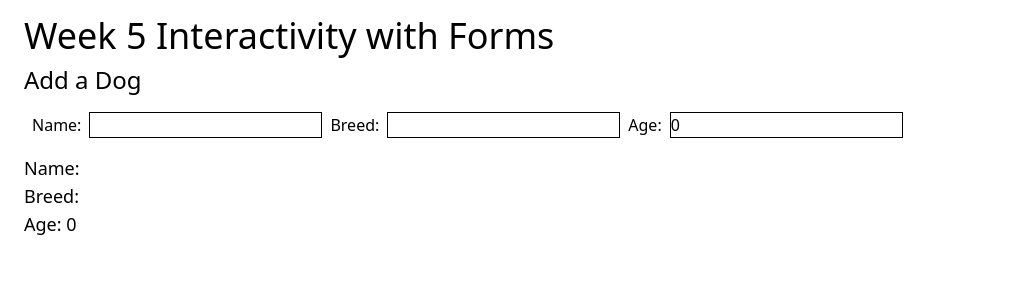
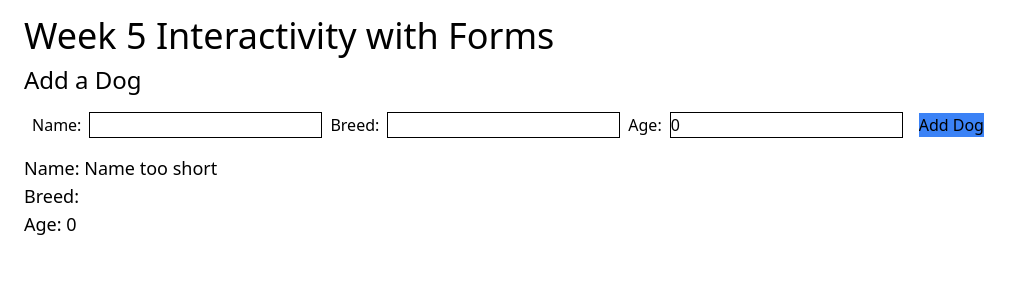
Before and after one commit to rgawalko/cprg306-assignments, a Next.js app: page /week-5 in a window 1280 px wide. Shown: the top 300 px of the page, without its empty margins (0-1023 px from the left). Built offline with nearby package versions, Linux system fonts and the light colour scheme.

Commit message:
Update dog-form.js

```diff
--- a/app/week-5/dog-form.js
+++ b/app/week-5/dog-form.js
@@ -12,10 +12,37 @@ export default function DogForm() {
         name = name.replace(/[^a-zA-Z\s]/g, "");
         setName(name);
     };
+
+    const handleBreedChange = (event) => {
+        let breed = event.target.value;
+        breed = breed.replace(/[^a-zA-Z\s]/g, "");
+        setBreed(breed);
+    };
+
+    const handleAgeChange = (event) => {
+        let age = event.target.value;
+        age = parseInt(age);
+        if (isNaN(age)) {
+            age = 0;
+        }
+        if (age < 0) {
+            age = 0;
+        }
+        setAge(age);
+    };
+
+    const handleSubmit = (event) => {
+        event.preventDefault();
+        let dog = { name, breed, age};
+        console.log(dog);
+    }
+
+
+
     return (
         <div className="m-2">
             <h2 className="text-2xl">Add a Dog</h2>
-            <form className="m-2">
+            <form className="m-2" onSubmit ={(event) => handleSubmit(event)}>
                 <label htmlFor="name">Name:</label>
                 <input
                 id="name"
@@ -29,7 +56,7 @@ export default function DogForm() {
                 id="breed"
                 type="text"
                 value={breed}
-                onChange={(event) => setBreed(event.target.value) }
+                onChange={(event) => handleBreedChange(event) }
                 className='border border-black m-2'
                 />
                 <label htmlFor="age">Age:</label>
@@ -37,13 +64,18 @@ export default function DogForm() {
                 id="age"
                 type="number"
                 value={age}
-                onChange={(event) => setAge(event.target.value) }
+                onChange={(event) => handleAgeChange(event) }
                 className='border border-black m-2'
                 />
+                <input
+                type="submit"
+                value="Add Dog"
+                className="m-2 bg-blue-500
+                hover:bg-blue-700"
+                />
             </form>
-
             <div className="text-lg">
-                <p>Name: {name}</p>
+                <p>Name: {name.length >=3 ? name : "Name too short" }</p>
                 <p>Breed: {breed}</p>
                 <p>Age: {age}</p>
             </div>
```
